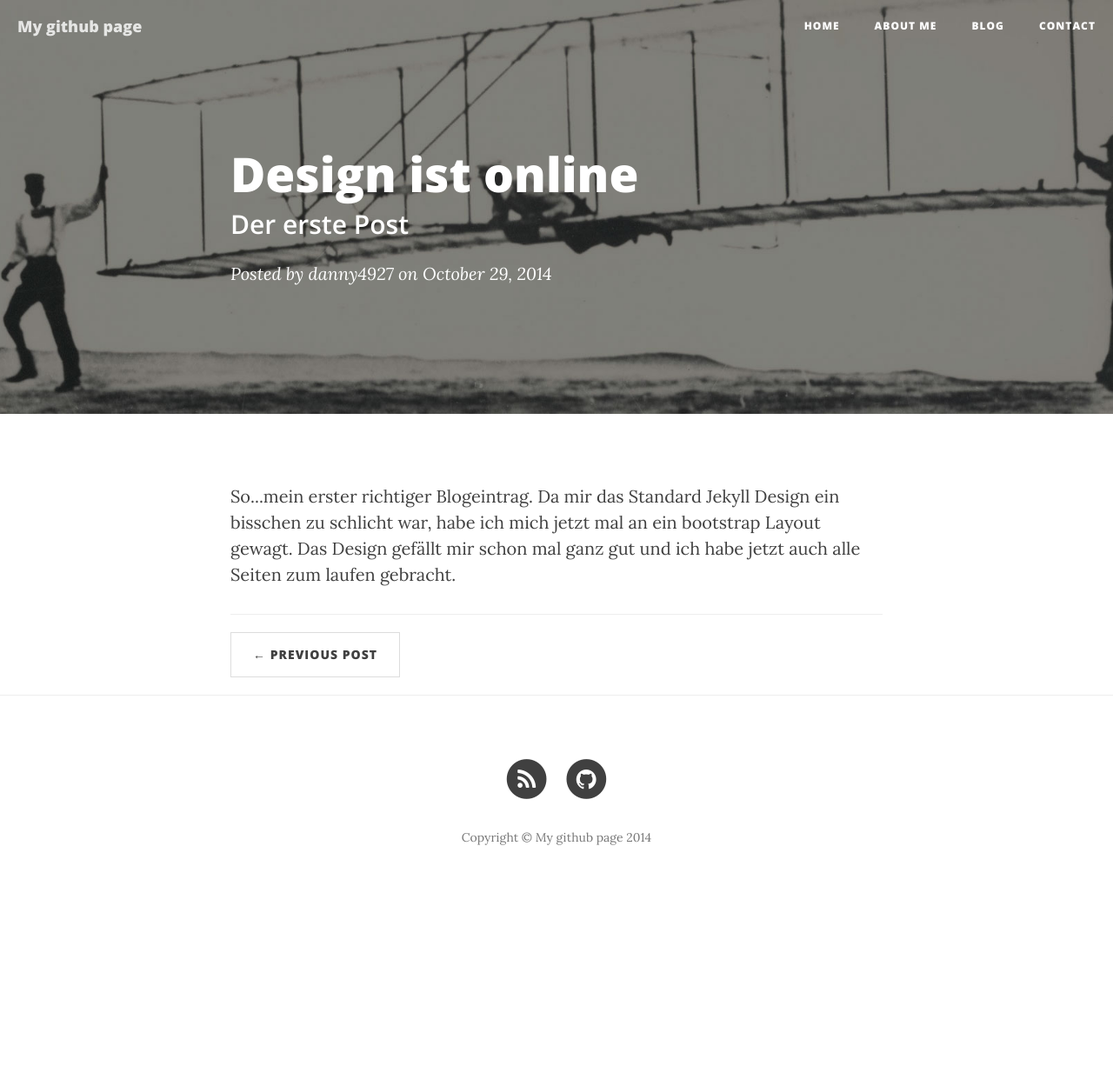
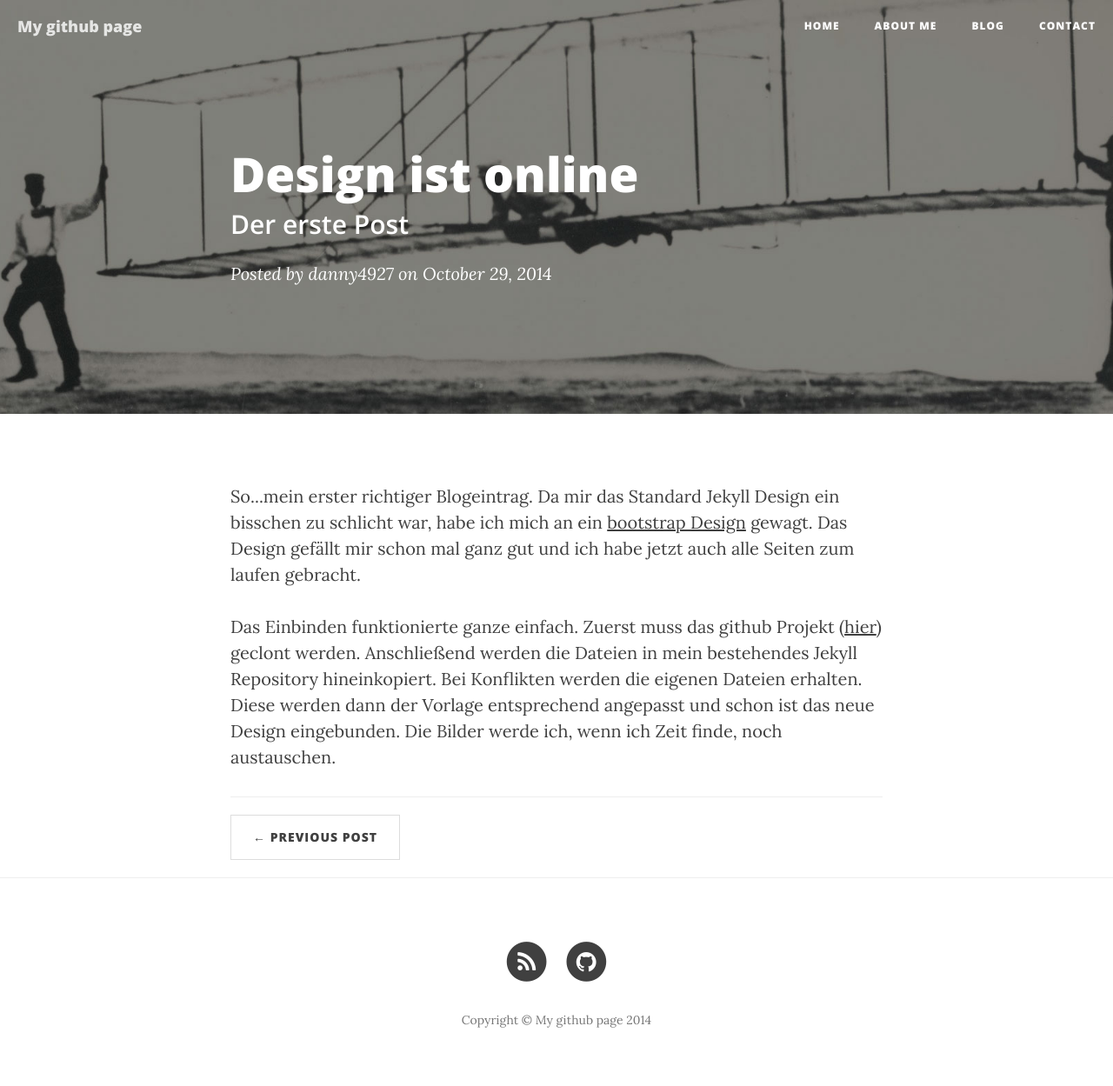
Before and after one commit to Danny4927/danny4927.github.io, a Jekyll site: the page built from _posts/2014-10-29-design.markdown, in a window 1280 px wide. Shown: the whole page at 87% size. Built offline with Jekyll 4.4.1, drawn with Linux system fonts in a browser that asks for light colours; nearby versions of some CDN libraries; before the commit the page ends 1039 px from its top, so only the background shows below that.

Commit message:
added more content about the desing

```diff
--- a/_posts/2014-10-29-design.markdown
+++ b/_posts/2014-10-29-design.markdown
@@ -7,4 +7,14 @@ author:     "danny4927"
 header-img: "img/post-bg-02.jpg"
 ---
 
-<p>So...mein erster richtiger Blogeintrag. Da mir das Standard Jekyll Design ein bisschen zu schlicht war, habe ich mich jetzt mal an ein bootstrap Layout gewagt. Das Design gefällt mir schon mal ganz gut und ich habe jetzt auch alle Seiten zum laufen gebracht. </p>
+<p>
+So...mein erster richtiger Blogeintrag. Da mir das Standard Jekyll Design ein bisschen zu schlicht war, habe ich mich
+ an ein <a href="https://github.com/IronSummitMedia/startbootstrap-clean-blog-jekyll" title="Design">bootstrap Design</a>
+ gewagt. Das Design gefällt mir schon mal ganz gut und ich habe jetzt auch alle Seiten zum laufen gebracht.
+</p>
+<p>
+Das Einbinden funktionierte ganze einfach. Zuerst muss das github Projekt (<a href="https://github.com/IronSummitMedia/startbootstrap-clean-blog-jekyll" title="Design">hier</a>) geclont werden.
+Anschließend werden die Dateien in mein bestehendes Jekyll Repository hineinkopiert. Bei Konflikten werden die eigenen
+Dateien erhalten. Diese werden dann der Vorlage entsprechend angepasst und schon ist das neue Design eingebunden.
+Die Bilder werde ich, wenn ich Zeit finde, noch austauschen.
+</p>
```
